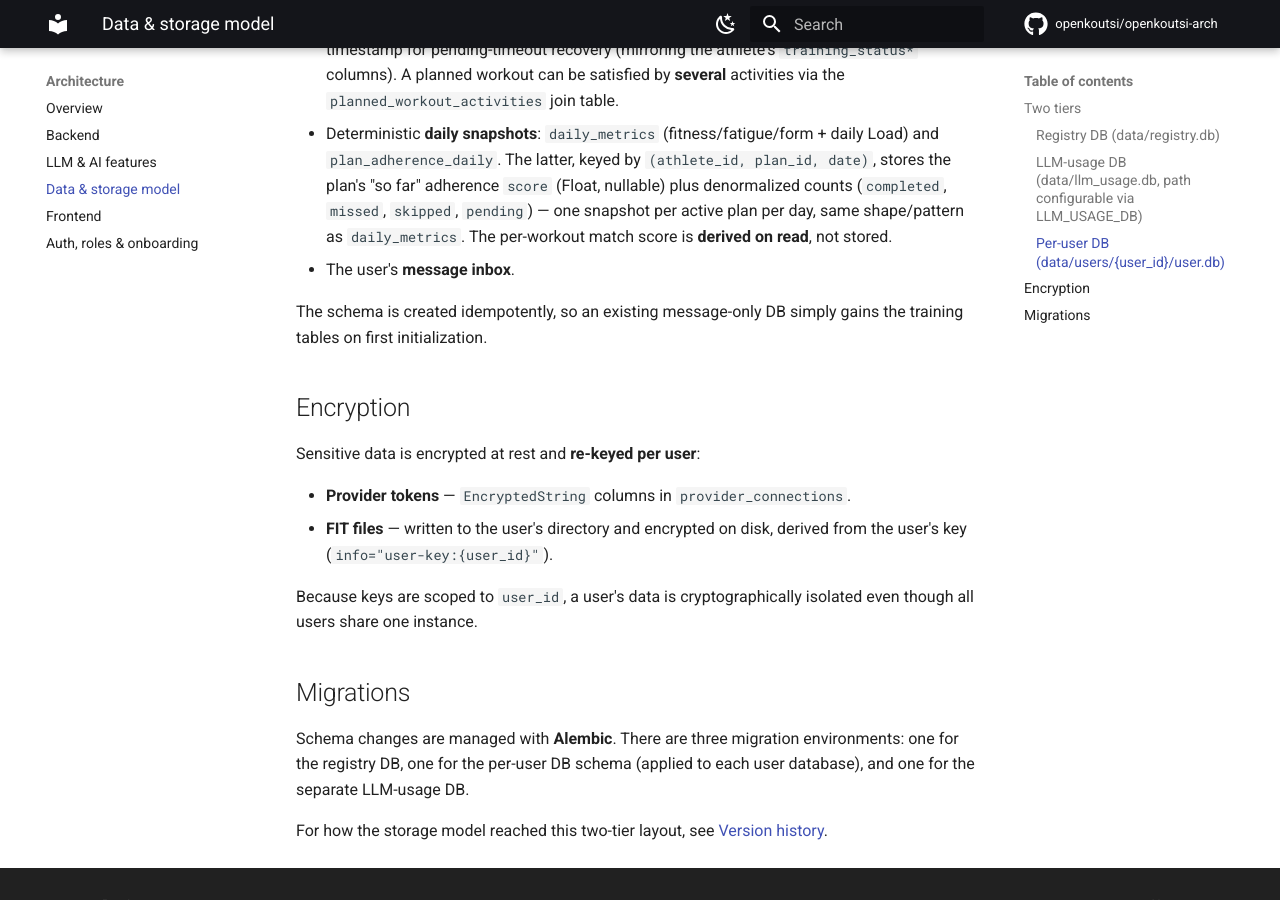
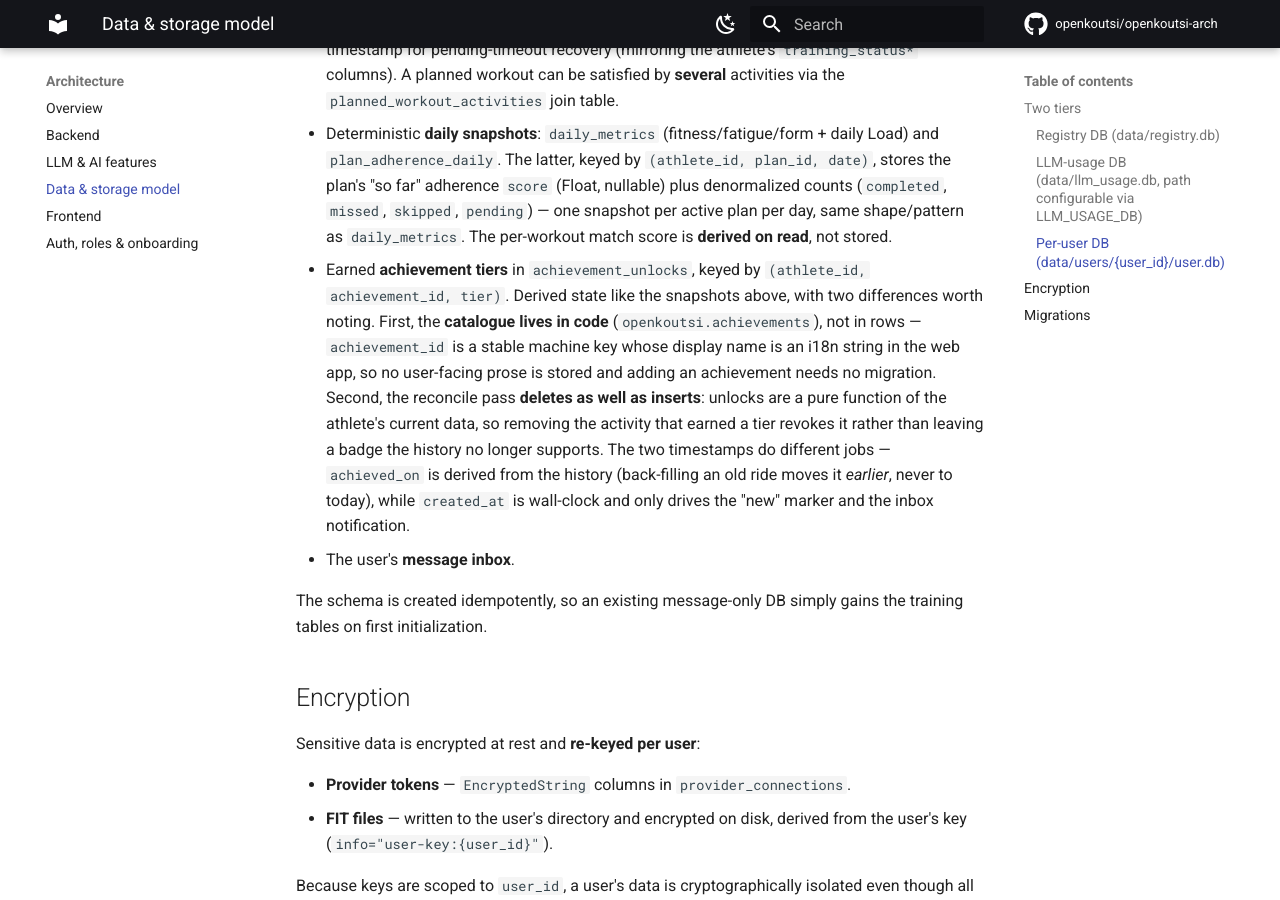
Before and after one commit to openkoutsi/openkoutsi-arch, an MkDocs documentation site: the page built from docs/architecture/data-model.md, in a window 1280 px wide and 900 px high, scrolled down 2229 px. Built offline with MkDocs 1.6.1 and Material for MkDocs 9.7.7, drawn with Linux system fonts in a browser that asks for light colours; comment, search, counter and statistics services are not loaded.

Commit message:
Document the achievement_unlocks table (#33)
Records the new per-user table in the data model and adds the achievements tag
to the API reference.

The table is derived state like daily_metrics and plan_adherence_daily, so the
note focuses on the two ways it differs: the catalogue lives in code rather than
rows (no user-facing prose stored, no migration to add an achievement), and the
reconcile deletes as well as inserts, so a tier is revocable when the activity
behind it goes away. Also spells out achieved_on (derived from history) versus
created_at (wall clock), since that distinction is what keeps back-filled rides
from re-dating old badges.

Nothing added to version-history.md — that page records changes between major
versions, and this is an additive feature within v2.

Verified with `uv run mkdocs build --strict`.

Co-Authored-By: Claude Opus 5 <noreply@anthropic.com>
Claude-Session: https://claude.ai/code/session_01WP3RWP7qku68dT43iQrKEn

```diff
--- a/docs/architecture/data-model.md
+++ b/docs/architecture/data-model.md
@@ -105,6 +105,16 @@ Everything a single athlete owns — **one athlete per database**:
   "so far" adherence `score` (Float, nullable) plus denormalized counts (`completed`, `missed`,
   `skipped`, `pending`) — one snapshot per active plan per day, same shape/pattern as
   `daily_metrics`. The per-workout match score is **derived on read**, not stored.
+- Earned **achievement tiers** in `achievement_unlocks`, keyed by
+  `(athlete_id, achievement_id, tier)`. Derived state like the snapshots above, with two
+  differences worth noting. First, the **catalogue lives in code** (`openkoutsi.achievements`), not
+  in rows — `achievement_id` is a stable machine key whose display name is an i18n string in the
+  web app, so no user-facing prose is stored and adding an achievement needs no migration. Second,
+  the reconcile pass **deletes as well as inserts**: unlocks are a pure function of the athlete's
+  current data, so removing the activity that earned a tier revokes it rather than leaving a badge
+  the history no longer supports. The two timestamps do different jobs — `achieved_on` is derived
+  from the history (back-filling an old ride moves it *earlier*, never to today), while
+  `created_at` is wall-clock and only drives the "new" marker and the inbox notification.
 - The user's **message inbox**.
 
 The schema is created idempotently, so an existing message-only DB simply gains the training
```
Also changed, not shown: docs/api/index.md (+1 -1 lines).
